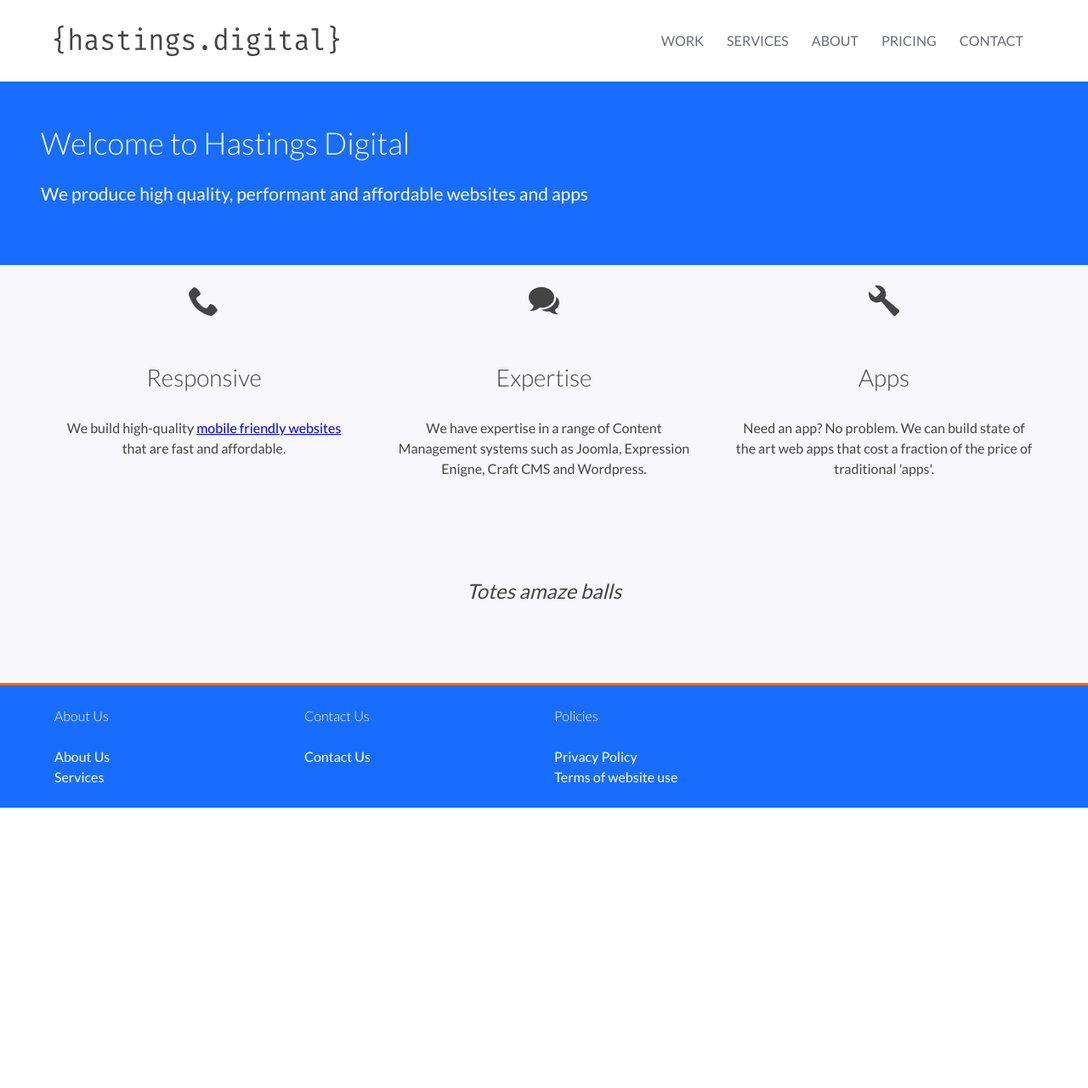
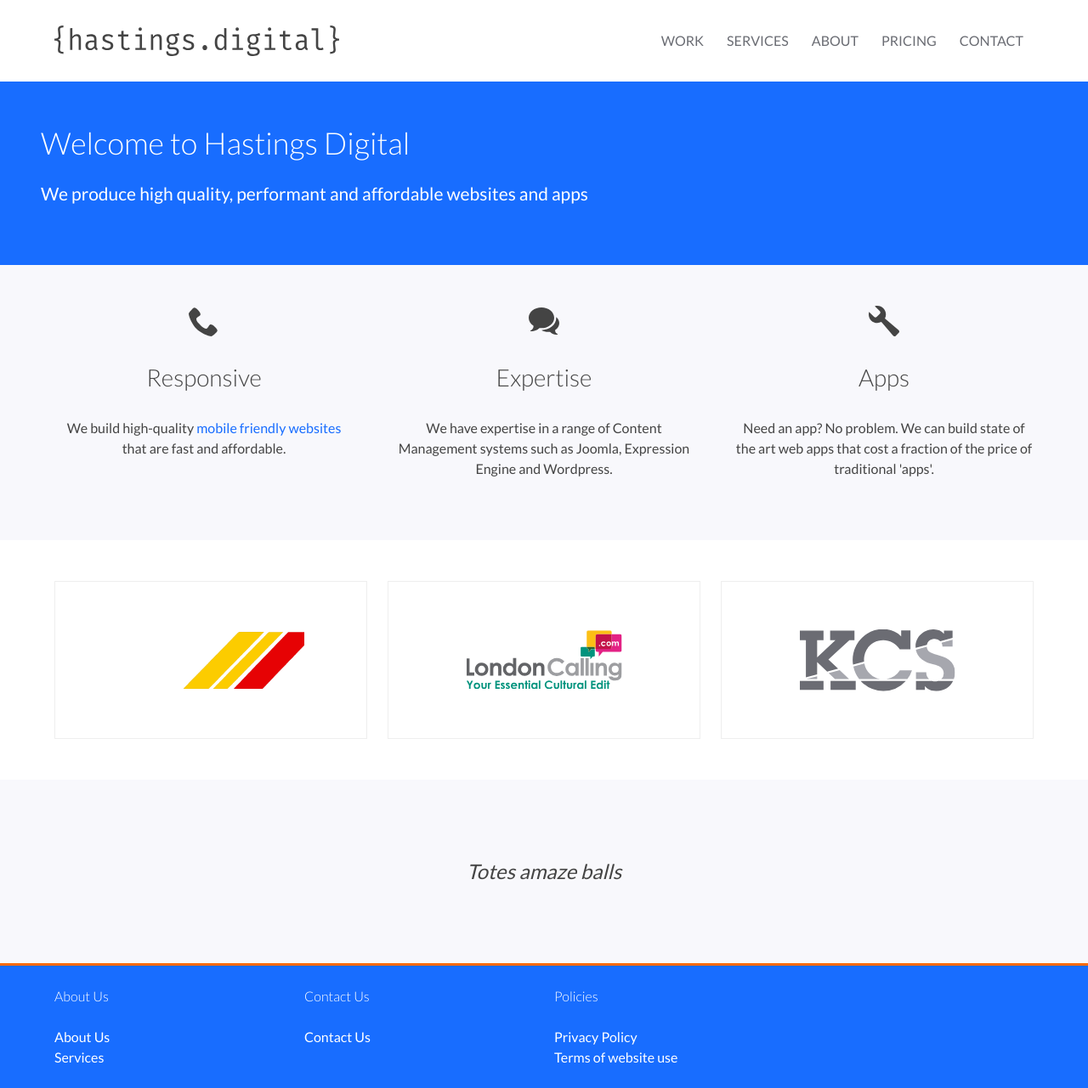
Before and after one commit to adster101/hastingsdigital, a Jekyll site: the page built from index.html, in a window 1280 px wide. Shown: the whole page at 85% size. Built offline with Jekyll 4.4.1, drawn with Linux system fonts in a browser that asks for light colours; before the commit the page ends 951 px from its top, so only the background shows below that.

Commit message:
adding client logos etc

```diff
--- /dev/null
+++ b/_data/clients.yml
@@ -0,0 +1,6 @@
+- name: Trade Paints
+  logo: images/logos/trade-paints-logo.svg
+- name: London Calling
+  logo: images/logos/londoncalling-logo.svg
+- name: KCS
+  logo: images/logos/kcs.svg
--- /dev/null
+++ b/_sass/components/_components.logos.scss
@@ -0,0 +1,16 @@
+.c-logo {
+  border: 1px solid #EEEEEE;
+  padding-bottom: 50%;
+  height: 0;
+  position: relative;
+
+  > img {
+    position: absolute;
+    left: 50%;
+    max-width: 60%;
+    top: 50%;
+    transform: translate(-50%, -50%);
+    max-height: 70%;
+    width: auto;
+  }
+}
--- /dev/null
+++ b/_sass/elements/_elements.anchor.scss
@@ -0,0 +1,13 @@
+a {
+  color: $color-brand;
+  text-decoration: none;
+
+}
+
+a:visited {
+
+}
+
+a:hover {
+  color: $color-orange;
+}
--- a/css/main.scss
+++ b/css/main.scss
@@ -119,6 +119,7 @@
 @import "elements/_elements.blockquote";
 @import "elements/_elements.section";
 @import "elements/_elements.headers";
+@import "elements/_elements.anchor";
 @import "../bower_components/inuitcss/elements/elements.headings";
 @import "../bower_components/inuitcss/elements/elements.images";
 @import "../bower_components/inuitcss/elements/elements.tables";
@@ -156,6 +157,7 @@
 @import "components/_components.hero";
 @import "components/_components.buttons";
 @import "components/_components.handset";
+@import "components/_components.logos";
 
 
 
--- a/index.html
+++ b/index.html
@@ -10,11 +10,11 @@ class: home
   </div>
 </section>
 
-<section class="light-grey-bg u-padding-top">
+<section class="light-grey-bg u-padding-top-large u-padding-bottom-large">
   <div class="o-wrapper">
     <div class="o-layout o-layout--large">
       <div class="o-layout__item u-1/3@tablet u-1/3@desktop u-1/3@wide">
-        <div class="o-block o-block--large center">
+        <div class="o-block o-block center">
             <svg class="icon icon--large o-block__img">
               <use xlink:href="#icon-phone"></use>
             </svg>
@@ -25,18 +25,18 @@ class: home
         </div>
       </div>
       <div class="o-layout__item u-1/3@tablet u-1/3@desktop u-1/3@wide">
-        <div class="o-block o-block--large center">
+        <div class="o-block o-block center">
             <svg class="icon icon--large o-block__img ">
               <use xlink:href="#icon-bubbles2"></use>
             </svg>
           <div class="o-block__body">
             <h2>Expertise</h2>
-            <p>We have expertise in a range of Content Management systems such as Joomla, Expression Enigne, Craft CMS and Wordpress.</p>
+            <p>We have expertise in a range of Content Management systems such as Joomla, Expression Engine and Wordpress.</p>
           </div>
         </div>
       </div>
       <div class="o-layout__item u-1/3@tablet u-1/3@desktop u-1/3@wide">
-        <div class="o-block o-block--large center">
+        <div class="o-block o-block center">
             <svg class="icon icon--large o-block__img">
               <use xlink:href="#icon-wrench"></use>
             </svg>
@@ -49,9 +49,21 @@ class: home
     </div>
   </div>
 </section>
-<section class="white-bg">
 
+<section class="white-bg u-padding-top-large u-padding-bottom-large">
+  <div class="o-wrapper">
+    <div class="o-layout">
+      {% for member in site.data.clients %}
+        <div class="o-layout__item u-1/3@tablet u-1/3@desktop u-1/3@wide">
+          <div class="c-logo">
+            <img src="{{ member.logo }}" alt="{{ member.name}} logo" />
+          </div>
+        </div>
+      {% endfor %}
+    </div>
+  </div>
 </section>
+
 <section class="light-grey-bg">
   <div class="o-wrapper">
     <blockquote class="testimonial">
```
Also changed, not shown: Gemfile.lock, images/lc-mobile.png (added), images/logos/kcs.svg (added), images/logos/londoncalling-logo.svg (added), images/logos/trade-paints-logo.svg (added), images/logos/trade-paints-logo.svg.2017_01_03_20_32_46.0.svg (added).
